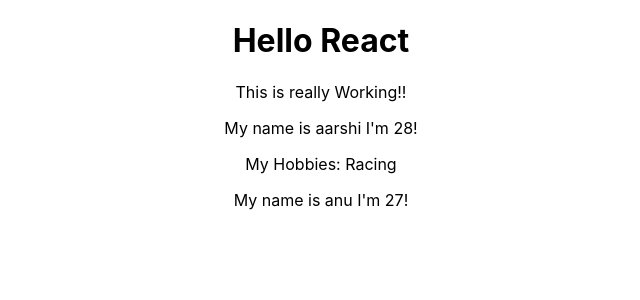
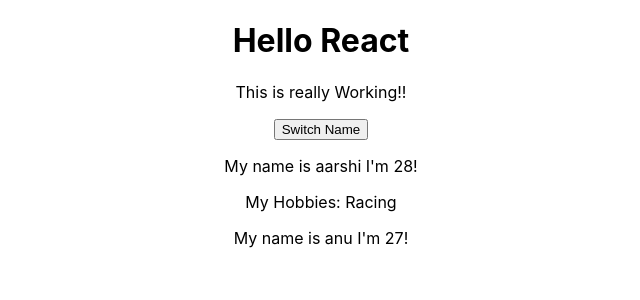
Before and after one commit to aarora0301/LearningReact, a React (Create React App) app: page / in a window 1280 px wide. Shown: the top 300 px of the page, without its empty margins (319-959 px from the left). Built offline with nearby package versions, Linux system fonts and the light colour scheme.

Commit message:
update app.js

```diff
--- a/src/App.js
+++ b/src/App.js
@@ -5,11 +5,14 @@
 class App extends Component {
 
     state = {
-
         persons: [
             {name: 'aarshi', age: 28},
             {name: 'anu', age: 27}
         ]
+    }
+
+    switchNameHandler=()=>{
+    console.log("clicked");
     }
 
     render() {
@@ -17,6 +20,7 @@
             <div className="App">
                 <h1>Hello React</h1>
                 <p>This is really Working!!</p>
+                <button onClick={this.switchNameHandler}>Switch Name</button>
                 <Person name={this.state.persons[0].name} age={this.state.persons[0].age}>My Hobbies: Racing</Person>
                 <Person name={this.state.persons[1].name} age={this.state.persons[1].age}></Person>
             </div>
```
